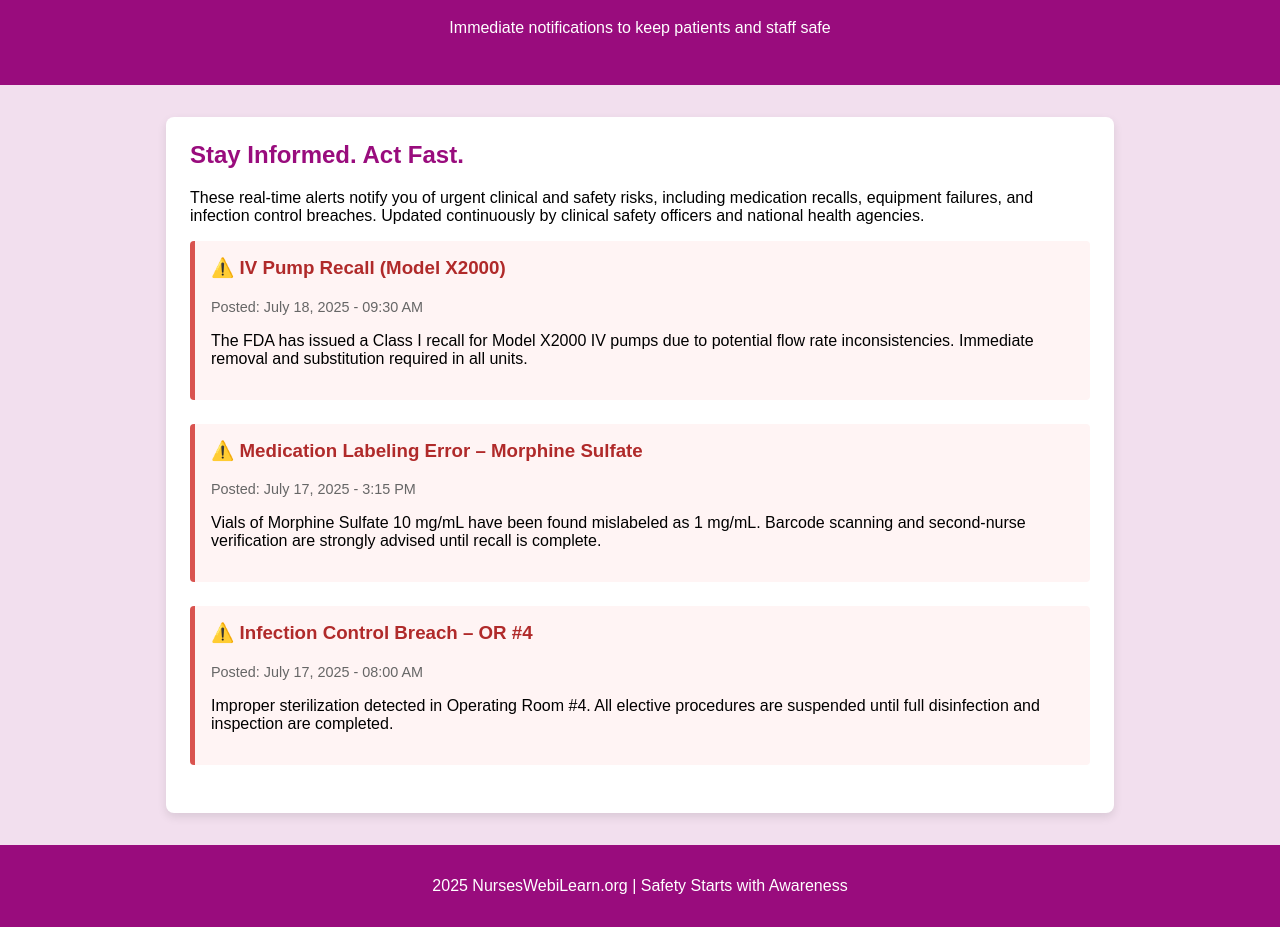
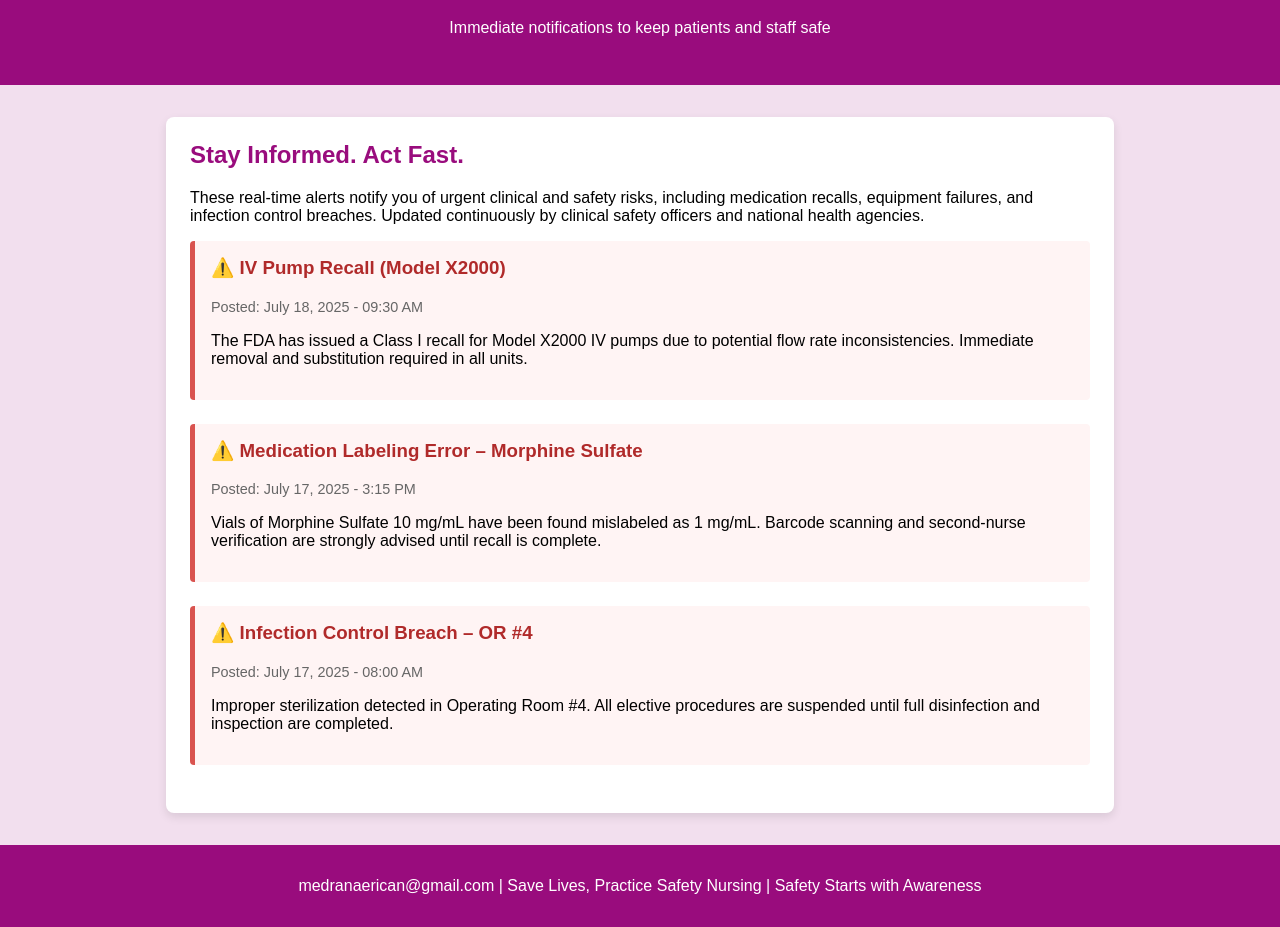
Before and after one commit to Eri5a/nurseswebilearn, a plain HTML site: page SafetyAlertindex.html in a window 1280 px wide. Shown: the part 93-1020 px from the top of the page. Drawn offline with Linux system fonts and the light colour scheme.

Commit message:
Update SafetyAlertindex.html

```diff
--- a/SafetyAlertindex.html
+++ b/SafetyAlertindex.html
@@ -105,7 +105,7 @@
   </main>
 
   <footer>
-    <p>2025 NursesWebiLearn.org | Safety Starts with Awareness</p>
+    <p> medranaerican@gmail.com | Save Lives, Practice Safety Nursing | Safety Starts with Awareness </p>
   </footer>
 
 </body>
```
